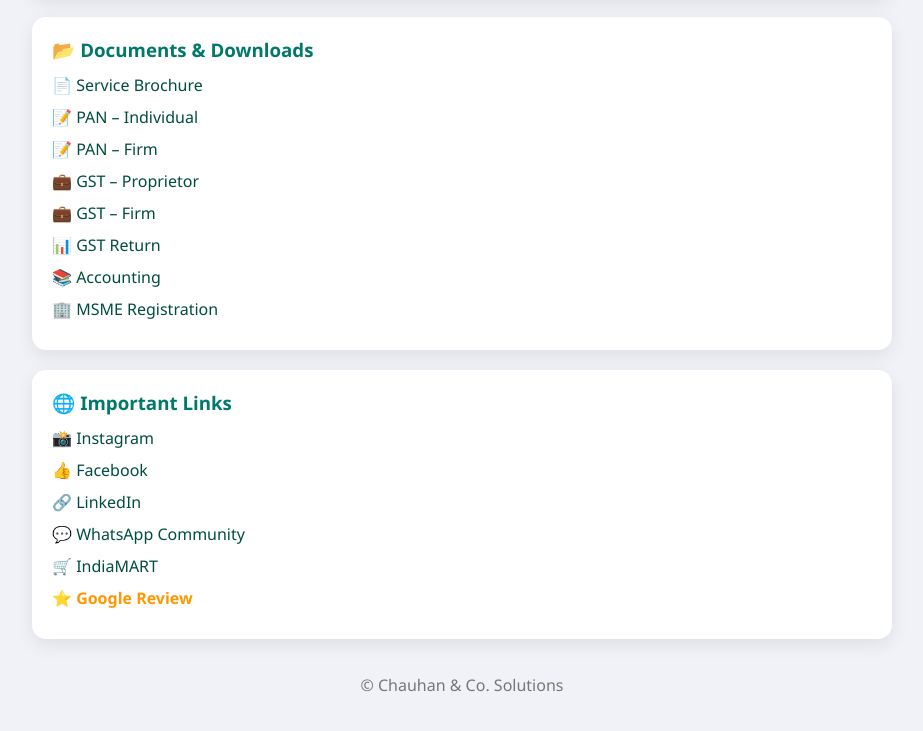
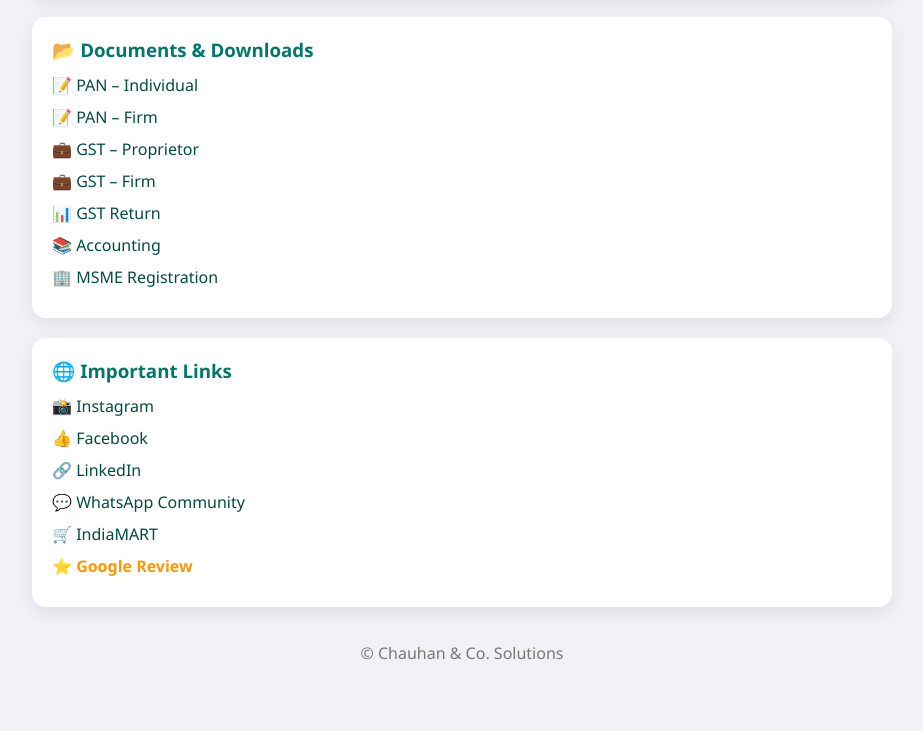
Before and after one commit to chauhancosolutions/Profile, a plain HTML site: page index.html in a window 1280 px wide. Shown: the part 1040-1771 px from the top of the page, without its empty margins (178-1101 px from the left). Drawn offline with Linux system fonts and the light colour scheme.

Commit message:
Update index.html

```diff
--- a/index.html
+++ b/index.html
@@ -95,8 +95,7 @@
   <section class="section">
     <h3>📂 Documents & Downloads</h3>
 
-    <a class="doc" href="pdfs/service-brochure.pdf" target="_blank">📄 Service Brochure</a>
-    <a class="doc" href="pdfs/pan-individual.pdf" target="_blank">📝 PAN – Individual</a>
+     <a class="doc" href="pdfs/pan-individual.pdf" target="_blank">📝 PAN – Individual</a>
     <a class="doc" href="pdfs/pan-firm.pdf" target="_blank">📝 PAN – Firm</a>
     <a class="doc" href="pdfs/gst-proprietor.pdf" target="_blank">💼 GST – Proprietor</a>
     <a class="doc" href="pdfs/gst-firm.pdf" target="_blank">💼 GST – Firm</a>
```
